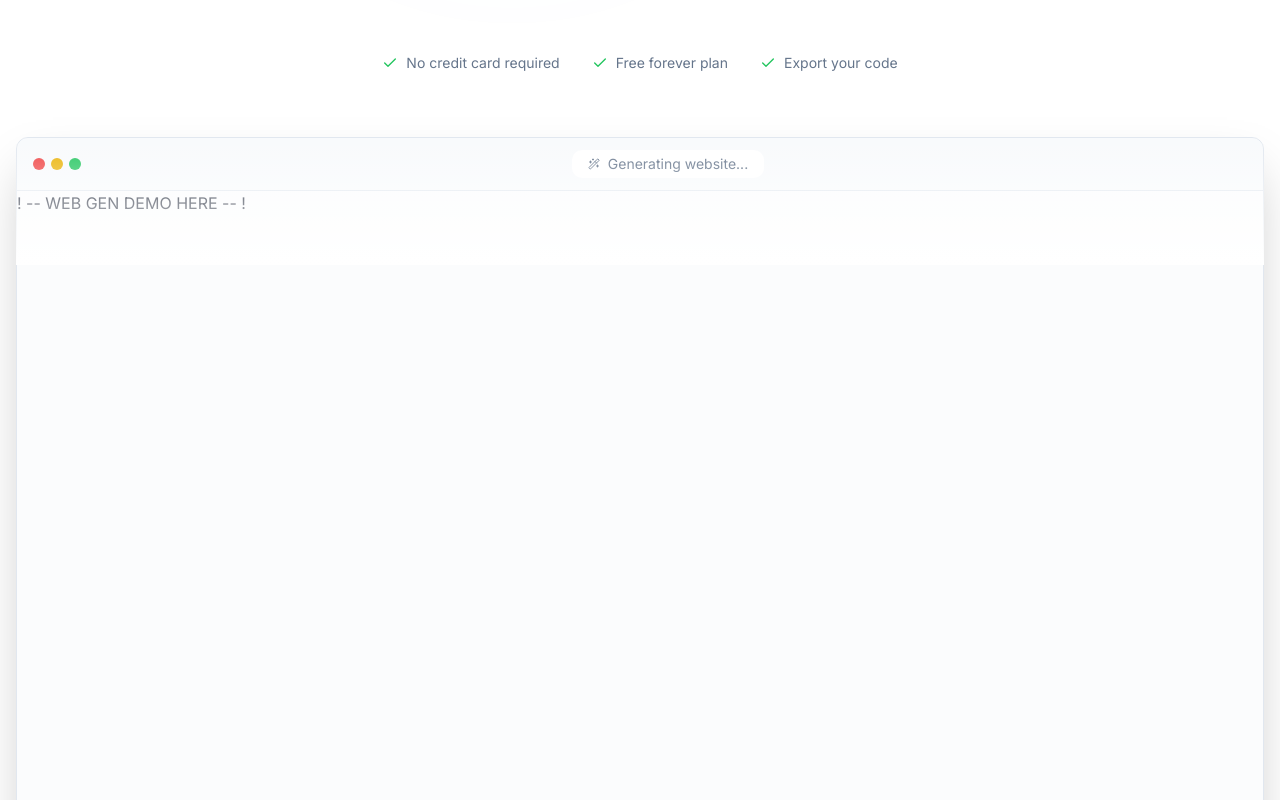
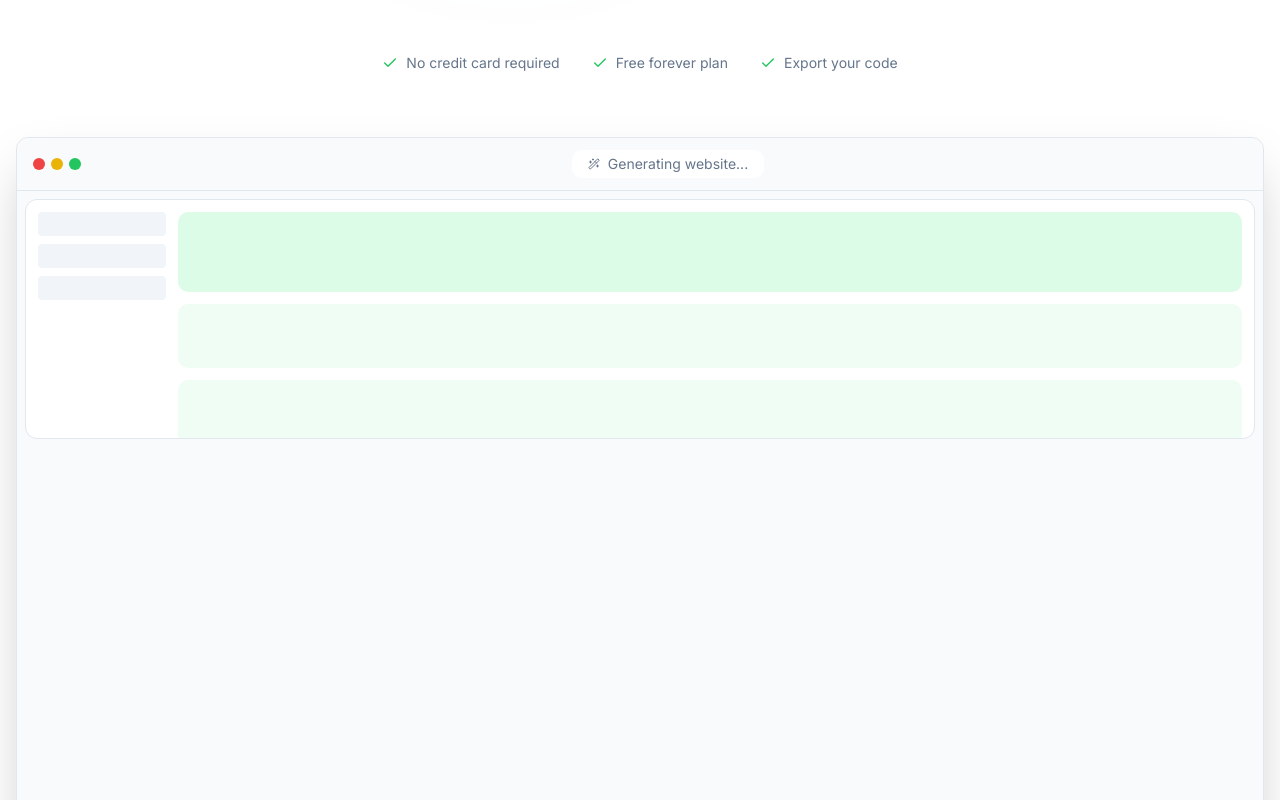
Before and after one commit to hallofcodes/wesbyte, a Next.js app: page / in a window 1280 px wide. Shown: the part 540-1340 px from the top of the page. Built offline with nearby package versions, Linux system fonts and the light colour scheme.

Commit message:
Added hero animation

```diff
--- a/components/landing/sections.tsx
+++ b/components/landing/sections.tsx
@@ -1,8 +1,14 @@
-'use client';
+"use client";
 
-import { motion } from 'framer-motion';
-import { Button } from '@/components/ui/button';
-import { Card, CardContent, CardDescription, CardHeader, CardTitle } from '@/components/ui/card';
+import { motion, AnimatePresence } from "framer-motion";
+import { Button } from "@/components/ui/button";
+import {
+  Card,
+  CardContent,
+  CardDescription,
+  CardHeader,
+  CardTitle,
+} from "@/components/ui/card";
 import {
   Sparkles,
   Zap,
@@ -15,8 +21,9 @@ import {
   Layers,
   Code2,
   Wand2,
-} from 'lucide-react';
-import Link from 'next/link';
+} from "lucide-react";
+import Link from "next/link";
+import { useEffect, useState } from "react";
 
 const fadeIn = {
   initial: { opacity: 0, y: 20 },
@@ -27,6 +34,119 @@ const fadeIn = {
 const staggerContainer = {
   animate: { transition: { staggerChildren: 0.1 } },
 };
+
+const states = ["prompt", "generated", "editor"] as const;
+
+type Mode = (typeof states)[number];
+
+export default function MorphDemo() {
+  const [mode, setMode] = useState<(typeof states)[number]>("prompt");
+
+  useEffect(() => {
+    const interval = setInterval(() => {
+      setMode((prev) => {
+        const idx = states.indexOf(prev);
+        return states[(idx + 1) % states.length];
+      });
+    }, 2500);
+
+    return () => clearInterval(interval);
+  }, []);
+
+  return (
+    <div className="h-full w-full overflow-hidden flex items-center justify-center p-2">
+      <div className="w-full h-full max-w-full">
+        <motion.div
+          layout
+          className="h-[240px] w-full overflow-hidden rounded-xl border bg-background p-3"
+        >
+          {/* PROMPT STATE */}
+          {mode === "prompt" && (
+            <motion.div
+              key="prompt"
+              initial={{ opacity: 0 }}
+              animate={{ opacity: 1 }}
+              exit={{ opacity: 0 }}
+              className="space-y-2"
+            >
+              <div className="text-sm text-muted-foreground">AI Prompt</div>
+              <div className="h-10 rounded-md bg-muted" />
+              <div className="h-10 w-2/3 rounded-md bg-muted" />
+            </motion.div>
+          )}
+
+          {/* GENERATED WEBSITE STATE */}
+          {mode === "generated" && (
+            <motion.div
+              key="generated"
+              initial={{ opacity: 0 }}
+              animate={{ opacity: 1 }}
+              exit={{ opacity: 0 }}
+              className="space-y-3"
+            >
+              <motion.div
+                layoutId="hero"
+                className="h-16 rounded-md bg-blue-100"
+              />
+              <div className="grid grid-cols-2 gap-2">
+                <motion.div
+                  layoutId="card1"
+                  className="h-20 rounded-md bg-blue-50"
+                />
+                <motion.div
+                  layoutId="card2"
+                  className="h-20 rounded-md bg-blue-50"
+                />
+              </div>
+              <motion.div
+                layoutId="footer"
+                className="h-10 rounded-md bg-blue-100"
+              />
+            </motion.div>
+          )}
+
+          {/* EDITOR STATE */}
+          {mode === "editor" && (
+            <motion.div
+              key="editor"
+              initial={{ opacity: 0 }}
+              animate={{ opacity: 1 }}
+              exit={{ opacity: 0 }}
+              className="flex gap-3"
+            >
+              {/* Sidebar */}
+              <div className="w-32 space-y-2">
+                <div className="h-6 bg-muted rounded" />
+                <div className="h-6 bg-muted rounded" />
+                <div className="h-6 bg-muted rounded" />
+              </div>
+
+              {/* Canvas */}
+              <div className="flex-1 space-y-3">
+                <motion.div
+                  layoutId="hero"
+                  className="h-20 rounded-md bg-green-100"
+                />
+                <motion.div
+                  layoutId="card1"
+                  className="h-16 rounded-md bg-green-50"
+                />
+                <motion.div
+                  layoutId="card2"
+                  className="h-16 rounded-md bg-green-50"
+                />
+                <motion.div
+                  layoutId="footer"
+                  className="h-10 rounded-md bg-green-100"
+                />
+              </div>
+            </motion.div>
+          )}
+        </motion.div>
+      </div>
+    </div>
+  );
+}
 
 export function HeroSection() {
   return (
@@ -44,9 +164,14 @@ export function HeroSection() {
           variants={staggerContainer}
           className="text-center"
         >
-          <motion.div variants={fadeIn} className="inline-flex items-center gap-2 rounded-full border border-primary/20 bg-primary/5 px-4 py-2 mb-8">
+          <motion.div
+            variants={fadeIn}
+            className="inline-flex items-center gap-2 rounded-full border border-primary/20 bg-primary/5 px-4 py-2 mb-8"
+          >
             <Sparkles className="h-4 w-4 text-primary" />
-            <span className="text-sm font-medium">AI-Powered Website Builder</span>
+            <span className="text-sm font-medium">
+              AI-Powered Website Builder
+            </span>
           </motion.div>
 
           <motion.h1
@@ -55,18 +180,23 @@ export function HeroSection() {
           >
             Build Beautiful Websites
             <br />
-            <span className="text-gradient animate-gradient">With Just Words</span>
+            <span className="text-gradient animate-gradient">
+              With Just Words
+            </span>
           </motion.h1>
 
           <motion.p
             variants={fadeIn}
             className="mt-6 text-xl text-muted-foreground max-w-2xl mx-auto"
           >
-            Describe what you want, and our AI creates a complete website. Then customize
-            everything visually without writing a single line of code.
+            Describe what you want, and our AI creates a complete website. Then
+            customize everything visually without writing a single line of code.
           </motion.p>
 
-          <motion.div variants={fadeIn} className="mt-10 flex flex-col sm:flex-row items-center justify-center gap-4">
+          <motion.div
+            variants={fadeIn}
+            className="mt-10 flex flex-col sm:flex-row items-center justify-center gap-4"
+          >
             <Link href="/builder">
               <Button size="lg" className="gap-2 px-8 py-6 text-lg">
                 <Wand2 className="h-5 w-5" />
@@ -102,10 +232,10 @@ export function HeroSection() {
         <motion.div
           initial={{ opacity: 0, y: 40 }}
           animate={{ opacity: 1, y: 0 }}
-          transition={{ delay: 0.4, duration: 0.8 }}
+          transition={{ delay: 0.8, duration: 1.8 }}
           className="mt-16 relative"
         >
-          <div className="absolute inset-0 bg-gradient-to-t from-background via-background/50 to-transparent z-10 h-32 bottom-auto top-auto" />
+          <div className="pointer-events-none absolute bottom-0 left-0 right-0 h-24 bg-gradient-to-t from-background to-transparent z-10" />
           <div className="rounded-xl border bg-card shadow-2xl overflow-hidden">
             <div className="flex items-center gap-2 border-b bg-muted/50 px-4 py-3">
               <div className="flex gap-1.5">
@@ -121,7 +251,11 @@ export function HeroSection() {
               </div>
             </div>
             <div className="aspect-video bg-muted/30">
-              ! -- WEB GEN DEMO HERE -- !
+              <div className="aspect-video bg-muted/30 overflow-hidden">
+                <div className="h-full w-full">
+                  <MorphDemo />
+                </div>
+              </div>
             </div>
           </div>
         </motion.div>
@@ -134,33 +268,38 @@ export function FeaturesSection() {
   const features = [
     {
       icon: Wand2,
-      title: 'AI-Powered Generation',
-      description: 'Describe your website in plain English. Our AI creates a complete, responsive design instantly.',
+      title: "AI-Powered Generation",
+      description:
+        "Describe your website in plain English. Our AI creates a complete, responsive design instantly.",
     },
     {
       icon: Layers,
-      title: 'Drag & Drop Editor',
-      description: 'Customize every element visually. Move, resize, style - all without touching code.',
+      title: "Drag & Drop Editor",
+      description:
+        "Customize every element visually. Move, resize, style - all without touching code.",
     },
     {
       icon: Palette,
-      title: 'Design Freedom',
-      description: 'Full control over colors, typography, spacing, animations, and more.',
+      title: "Design Freedom",
+      description:
+        "Full control over colors, typography, spacing, animations, and more.",
     },
     {
       icon: Monitor,
-      title: 'Responsive Preview',
-      description: 'See your site on desktop, tablet, and mobile. Perfect on every device.',
+      title: "Responsive Preview",
+      description:
+        "See your site on desktop, tablet, and mobile. Perfect on every device.",
     },
     {
       icon: Code2,
-      title: 'Clean Code Export',
-      description: 'Export production-ready React/Next.js code. Your code, your control.',
+      title: "Clean Code Export",
+      description:
+        "Export production-ready React/Next.js code. Your code, your control.",
     },
     {
       icon: Zap,
-      title: 'Lightning Fast',
-      description: 'Optimized for performance. Built-in SEO best practices.',
+      title: "Lightning Fast",
+      description: "Optimized for performance. Built-in SEO best practices.",
     },
   ];
 
@@ -214,46 +353,46 @@ export function FeaturesSection() {
 export function PricingSection() {
   const plans = [
     {
-      name: 'Free',
-      price: '$0',
-      description: 'Perfect for trying out',
+      name: "Free",
+      price: "$0",
+      description: "Perfect for trying out",
       features: [
-        '3 websites',
-        'Basic components',
-        'Community support',
-        'Export to React',
+        "3 websites",
+        "Basic components",
+        "Community support",
+        "Export to React",
       ],
-      cta: 'Get Started',
+      cta: "Get Started",
       popular: false,
     },
     {
-      name: 'Pro',
-      price: '$29',
-      description: 'For growing businesses',
+      name: "Pro",
+      price: "$29",
+      description: "For growing businesses",
       features: [
-        'Unlimited websites',
-        'Premium components',
-        'Priority support',
-        'Custom domains',
-        'Team collaboration',
-        'Advanced AI features',
+        "Unlimited websites",
+        "Premium components",
+        "Priority support",
+        "Custom domains",
+        "Team collaboration",
+        "Advanced AI features",
       ],
-      cta: 'Start Pro Trial',
+      cta: "Start Pro Trial",
       popular: true,
     },
     {
-      name: 'Enterprise',
-      price: '$99',
-      description: 'For large teams',
+      name: "Enterprise",
+      price: "$99",
+      description: "For large teams",
       features: [
-        'Everything in Pro',
-        'White label option',
-        'API access',
-        'Dedicated support',
-        'Custom integrations',
-        'SLA guarantee',
+        "Everything in Pro",
+        "White label option",
+        "API access",
+        "Dedicated support",
+        "Custom integrations",
+        "SLA guarantee",
       ],
-      cta: 'Contact Sales',
+      cta: "Contact Sales",
       popular: false,
     },
   ];
@@ -294,9 +433,7 @@ export function PricingSection() {
               )}
               <Card
                 className={`h-full ${
-                  plan.popular
-                    ? 'border-primary shadow-lg'
-                    : ''
+                  plan.popular ? "border-primary shadow-lg" : ""
                 }`}
               >
                 <CardHeader className="text-center">
@@ -320,7 +457,7 @@ export function PricingSection() {
                   </ul>
                   <Button
                     className="w-full mt-6"
-                    variant={plan.popular ? 'default' : 'outline'}
+                    variant={plan.popular ? "default" : "outline"}
                   >
                     {plan.cta}
                   </Button>
@@ -337,22 +474,28 @@ export function PricingSection() {
 export function TestimonialsSection() {
   const testimonials = [
     {
-      name: 'Sarah Johnson',
-      role: 'Founder, TechStart',
-      image: 'https://images.pexels.com/photos/774909/pexels-photo-774909.jpeg?auto=compress&cs=tinysrgb&w=150',
-      content: 'This platform transformed how we build websites. What used to take weeks now takes hours. The AI-generated designs are incredible.',
+      name: "Sarah Johnson",
+      role: "Founder, TechStart",
+      image:
+        "https://images.pexels.com/photos/774909/pexels-photo-774909.jpeg?auto=compress&cs=tinysrgb&w=150",
+      content:
+        "This platform transformed how we build websites. What used to take weeks now takes hours. The AI-generated designs are incredible.",
     },
     {
-      name: 'Michael Chen',
-      role: 'Creative Director',
-      image: 'https://images.pexels.com/photos/220453/pexels-photo-220453.jpeg?auto=compress&cs=tinysrgb&w=150',
-      content: 'As a designer, I was skeptical. But the visual editor gives me complete control. Best of both worlds - AI speed with design freedom.',
+      name: "Michael Chen",
+      role: "Creative Director",
+      image:
+        "https://images.pexels.com/photos/220453/pexels-photo-220453.jpeg?auto=compress&cs=tinysrgb&w=150",
+      content:
+        "As a designer, I was skeptical. But the visual editor gives me complete control. Best of both worlds - AI speed with design freedom.",
     },
     {
-      name: 'Emily Rodriguez',
-      role: 'Small Business Owner',
-      image: 'https://images.pexels.com/photos/1239291/pexels-photo-1239291.jpeg?auto=compress&cs=tinysrgb&w=150',
-      content: 'I launched my bakery website in one afternoon. No developers, no designers. Just me describing what I wanted. Amazing!',
+      name: "Emily Rodriguez",
+      role: "Small Business Owner",
+      image:
+        "https://images.pexels.com/photos/1239291/pexels-photo-1239291.jpeg?auto=compress&cs=tinysrgb&w=150",
+      content:
+        "I launched my bakery website in one afternoon. No developers, no designers. Just me describing what I wanted. Amazing!",
     },
   ];
 
@@ -365,9 +508,7 @@ export function TestimonialsSection() {
           viewport={{ once: true }}
           className="text-center mb-16"
         >
-          <h2 className="text-3xl md:text-4xl font-bold">
-            Loved by Creators
-          </h2>
+          <h2 className="text-3xl md:text-4xl font-bold">Loved by Creators</h2>
           <p className="mt-4 text-lg text-muted-foreground max-w-2xl mx-auto">
             Join thousands of creators building beautiful websites.
           </p>
@@ -386,7 +527,10 @@ export function TestimonialsSection() {
                 <CardContent className="pt-6">
                   <div className="flex items-center gap-1 mb-4">
                     {[...Array(5)].map((_, i) => (
-                      <Star key={i} className="h-4 w-4 fill-yellow-400 text-yellow-400" />
+                      <Star
+                        key={i}
+                        className="h-4 w-4 fill-yellow-400 text-yellow-400"
+                      />
                     ))}
                   </div>
                   <p className="text-muted-foreground mb-6">
```
